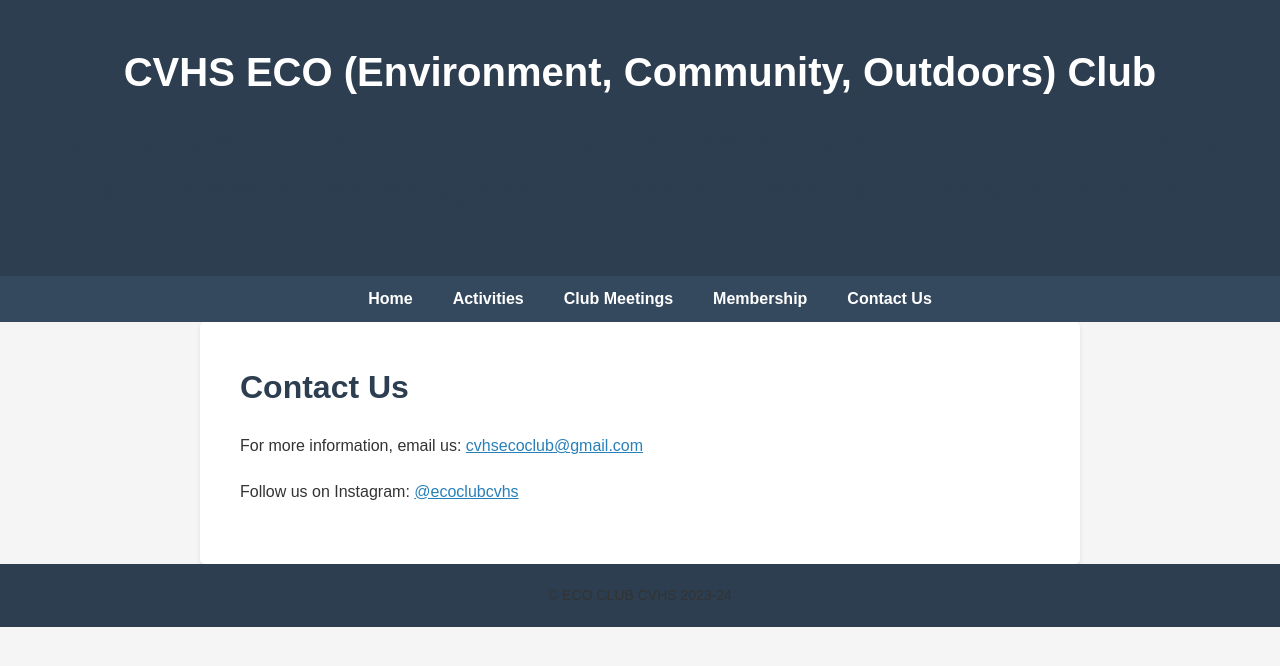
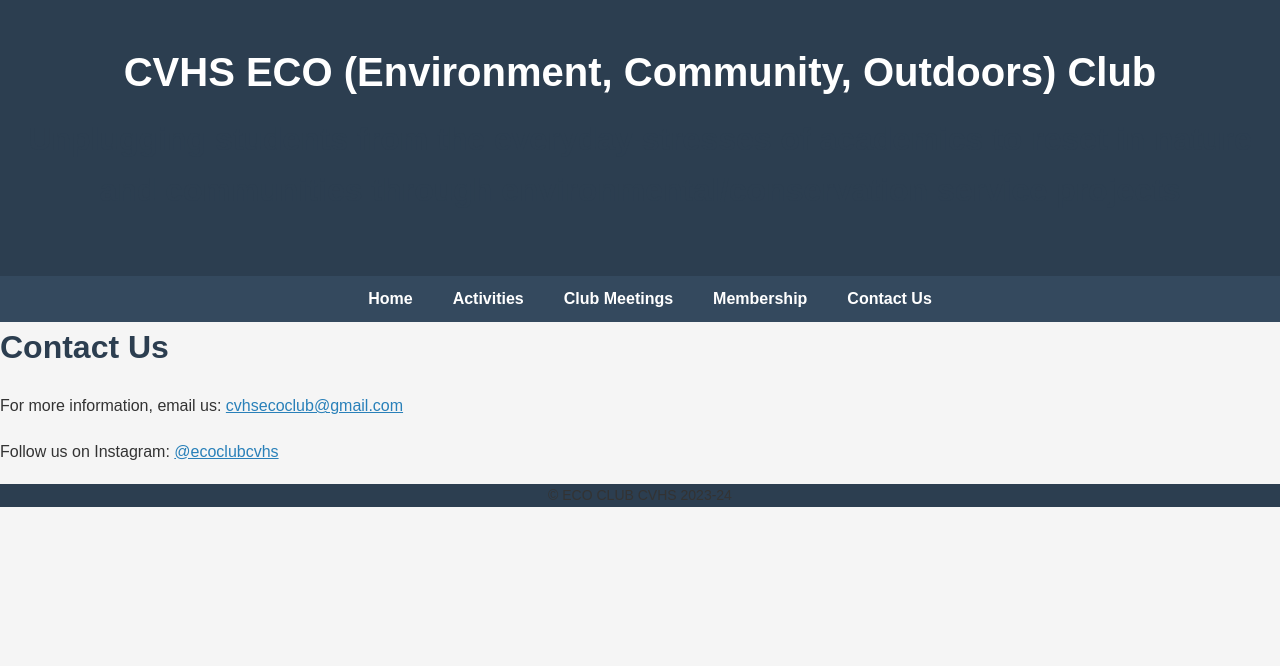
Before and after one commit to justinleahy07/CVHSECOCLUB, a plain HTML site: page contact.html in a window 1280 px wide. Drawn offline with Linux system fonts and the light colour scheme.

Commit message:
Update styles.css

```diff
--- a/styles.css
+++ b/styles.css
@@ -48,16 +48,7 @@ nav ul li a {
     transition: color 0.3s ease-in-out;
 }
 
-nav ul li a:hover {
-    color: #E74C3C;
-}
-
-/* Content styling */
-.content {
-    max-width: 800px;
-    margin: 0 auto;
-    padding: 40px;
-    text-align: left;
+nav ul li a:hover {;
     background-color: #ffffff;
     box-shadow: 0 2px 4px rgba(0, 0, 0, 0.1);
     border-radius: 5px;
@@ -93,9 +84,9 @@ a:hover {
 /* Footer styling */
 footer {
     background-color: #2C3E50;
-    color: #ffffff;
     text-align: center;
-    padding: 20px 0;
+    padding: 20px 0
+    text-color: #ffffff;
 }
 
 footer p {
```
